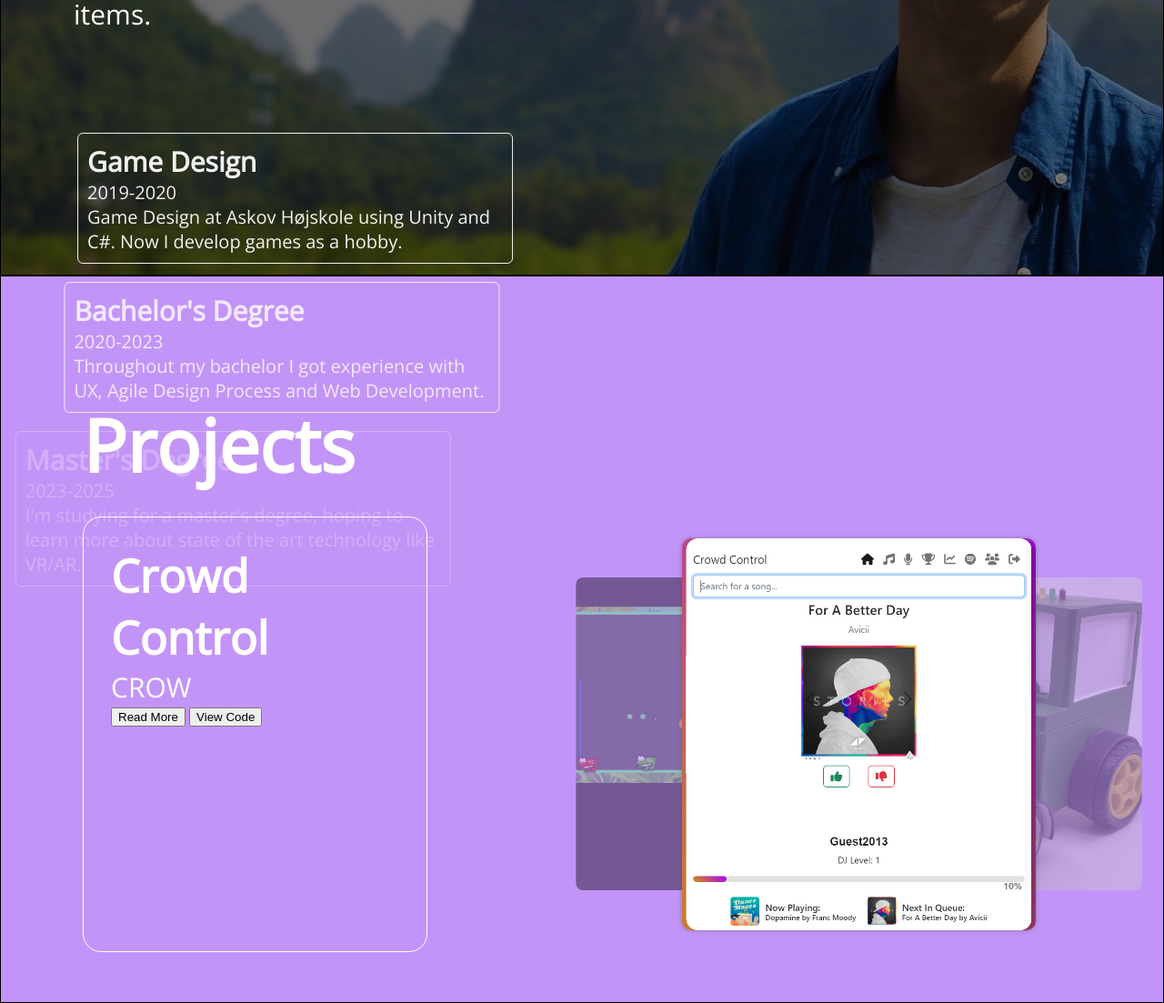
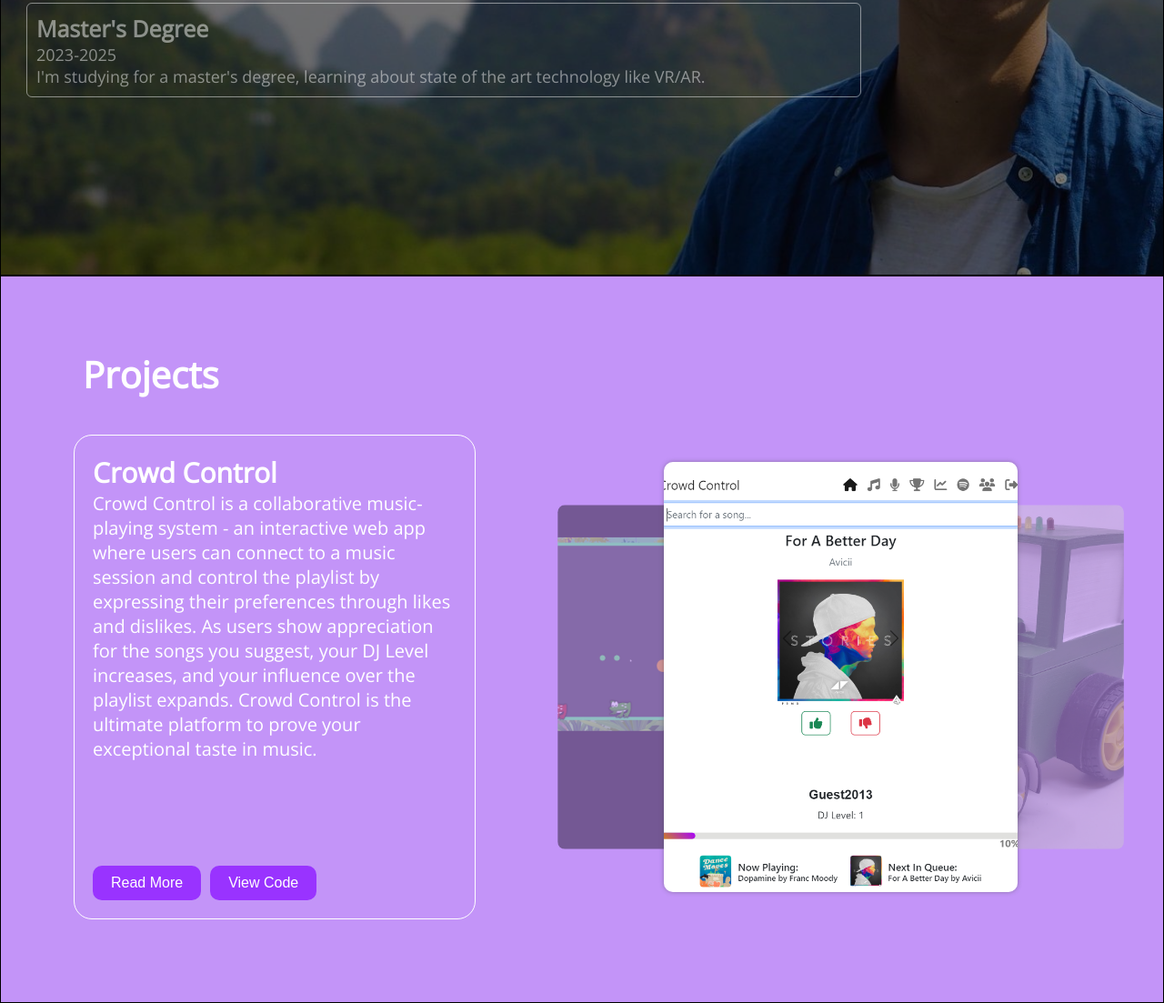
Before and after one commit to Henn0871/github-portfolio, a plain HTML site: page index.html in a window 1280 px wide. Shown: the part 1301-2404 px from the top of the page at 91% size. Drawn offline with nearby package versions, Linux system fonts and the light colour scheme.

Commit message:
Added text for the projects

```diff
--- a/index.html
+++ b/index.html
@@ -3,6 +3,7 @@
 <head>
     <meta charset="UTF-8">
     <title>Henning Lin</title>
+    <meta name="viewport" content="width=device-width, initial-scale=1.0">
     <link rel="stylesheet" type="text/css" href="styles.css">
     <link rel="icon" type="image/x-icon" href="/img/favicon.ico">
     <link rel="preconnect" href="https://fonts.googleapis.com">
@@ -18,7 +19,7 @@
     <!-- HOME PAGE -->
     <section class="hero">
         <nav id="navbar" data-aos="fade-down" data-aos-duration="1200" data-aos-delay="1500">
-            <img src="/github-portfolio/img/favicon-32x32.png" width="50" height="50" id="logo"/>
+            <img src="/img/favicon-32x32.png" width="50" height="50" id="logo"/>
             <ul>
                 <a href="#about">About</a>
                 <a href="#projects">Projects</a>
@@ -49,10 +50,10 @@
             <div class="information" data-aos="fade-up" data-aos-duration="1200" data-aos-delay="500" data-aos-once="true">
                 <h2>About</h2>
                 <div data-aos="fade-up" data-aos-duration="1200" data-aos-delay="1500" data-aos-once="true">
-                <p class="social">Chinese guy born and raised in Denmark.</p>
-                <p class="social">Currently studying IT Product Development at Aarhus University.</p>
-                <p class="social">Expecting to graduate in the year of 2025.</p>
-                <p class="social">Aside from coding, I enjoy browsing UI mockups, building PCs and 3D printing small items.</p>
+                <p class="pabout">Chinese guy born and raised in Denmark.</p>
+                <p class="pabout">Currently studying IT Product Development at Aarhus University.</p>
+                <p class="pabout">Expecting to graduate in the year of 2025.</p>
+                <p class="pabout">Aside from coding, I enjoy browsing UI mockups, building PCs and 3D printing small items.</p>
                 </div>
                 <div class="timeline">
                     <div class="container" data-aos="fade-right" data-aos-duration="1200" data-aos-delay="2500" data-aos-once="true">
@@ -78,7 +79,7 @@
                           <a href="https://kandidat.au.dk/itproduktudvikling" target="_blank">
                             <h5>Master's Degree</h5>
                             <p>2023-2025</p>
-                            <p>I'm studying for a master's degree, hoping to learn more about state of the art technology like VR/AR.</p>
+                            <p>I'm studying for a master's degree, learning about state of the art technology like VR/AR.</p>
                           </a>
                         </div>
                     </div>
@@ -93,6 +94,8 @@
             <div class="textarea">
               <h5 id="title"></h5>
               <p id="text"></p>
+            </div>
+            <div class="button-group">
               <button id ="readbtn" type="button">Read More</button>
               <button id="codebtn" type="button">View Code</button>
             </div>
--- a/script.js
+++ b/script.js
@@ -16,8 +16,9 @@ var radios = document.querySelectorAll('input[name="slider"]');
 var colors = ['#c394f8', '#428aa6', '#6fa86f'];
 var titleElement = document.getElementById("title");
 var textElement = document.getElementById("text");
-titleElement.innerHTML = "Crowd Control";
-textElement.innerHTML = "CROW";
+
+const readBtn = document.getElementById("readbtn");
+const codeBtn = document.getElementById("codebtn");
 
 radios.forEach(function(radio, index) {
   radio.addEventListener('change', function() {
@@ -25,18 +26,23 @@ radios.forEach(function(radio, index) {
       background.style.backgroundColor = colors[index];
       cardBackground.style.backgroundColor = colors[index];
 
+      const buttonColors = getButtonBackgroundColor(colors[index]);
+
+      applyButtonStyle(readBtn, buttonColors);
+      applyButtonStyle(codeBtn, buttonColors);
+
       // Change the title of the project
       let text = "";
       let content = "";
       if (colors[index] === '#c394f8') {
         text = "Crowd Control";
-        content = "CROW";
+        content = "Crowd Control is a collaborative music-playing system - an interactive web app where users can connect to a music session and control the playlist by expressing their preferences through likes and dislikes. As users show appreciation for the songs you suggest, your DJ Level increases, and your influence over the playlist expands. Crowd Control is the ultimate platform to prove your exceptional taste in music.";
       } else if (colors[index] === '#428aa6') {
         text = "EduFarm";
-        content = "EDU.";
+        content = "Edufarm is an educational toy that makes learning about agriculture fun for kids. The toy features a tractor with multiple attachments, including a plough, seeder, manure spreader, and combine harvester, along with a set of colorful tiles. With these tools, children can unleash their creativity and design their own fields and landscapes. Let them explore the wonders of the agricultural cycle and cultivate their imagination with EduFarm.";
       } else if (colors[index] === '#6fa86f') {
         text = "Fred the Frog";
-        content = "FRED.";
+        content = "Fred the Frog is a local co-op game developed in Unity, drawing inspiration from the flash game, Bubble Struggle. The game was made from scratch, serving as the final project of my Game Design Course at Askov Højskole. Embark on a thrilling journey through the mysterious jungle, where you can level up your characters and unlock hidden abilities. Get ready to leap into an exciting adventure with Fred the Frog.";
       }
 
       titleElement.innerHTML = text;
@@ -45,9 +51,6 @@ radios.forEach(function(radio, index) {
     }
   });
 });
-
-const readBtn = document.getElementById("readbtn");
-const codeBtn = document.getElementById("codebtn");
 
 readBtn.addEventListener('click', function() {
   if (titleElement.innerHTML === "Crowd Control") {
@@ -74,3 +77,42 @@ codeBtn.addEventListener('click', function() {
     console.log("View Code: Fred the Frog");
   }
 });
+
+//Get background color for buttons
+function getButtonBackgroundColor(color) {
+  switch (color) {
+    case '#c394f8':
+      return {
+        background: '#9933ff',
+        hover: '#6600cc'
+      };
+    case '#428aa6':
+      return {
+        background: '#00b4e1',
+        hover: '#0087b3'
+      };
+    case '#6fa86f':
+      return {
+        background: '#388e3c',
+        hover: '#1b5e20'
+      };
+    default:
+      return {
+        background: '#9933ff',
+        hover: '#6600cc'
+      };
+  }
+}
+
+//Get hover colors for buttons
+function applyButtonStyle(button, colors) {
+  button.style.backgroundColor = colors.background;
+  button.addEventListener('mouseover', function() {
+    button.style.backgroundColor = colors.hover;
+  });
+  button.addEventListener('mouseout', function() {
+    button.style.backgroundColor = colors.background;
+  });
+}
+
+radios[0].dispatchEvent(new Event('change'));
--- a/styles.css
+++ b/styles.css
@@ -2,16 +2,16 @@ body {
     margin: 0;
     padding: 0;
     overflow: auto;
+    scroll-behavior: smooth;
     font-family: 'Open Sans', sans-serif;
+    height: 100%;
 }
 
-html{
-    scroll-behavior: smooth;
-}
+
 
 .hero {
     height: 100vh;
-    background-image: url(/github-portfolio/img/Katrinebjerg.jpeg);
+    background-image: url(/img/Katrinebjerg.jpeg);
     background-size: cover;
     background-repeat: no-repeat;
     z-index: 1;
@@ -146,7 +146,7 @@ footer{
     position: relative;
     display: flex;
     height: 100vh;
-    background-image: url(/github-portfolio/img/About2.jpg);
+    background-image: url(/img/About2.jpg);
     background-size: cover;
     background-repeat: no-repeat;
     background-position: center right;
@@ -250,6 +250,7 @@ input[type=radio] {
     border-radius: 20px;
     margin-left: 80px;
     color: white;
+    position: relative;
 }
 
 .title{
@@ -306,25 +307,93 @@ input[type=radio] {
     }
 }
 
+button#readbtn,
+button#codebtn {
+  padding: 10px 20px;
+  color: white;
+  border: none;
+  border-radius: 10px;
+  font-size: 16px;
+  cursor: pointer;
+  margin-right: 10px;
+}
 
-@keyframes typing {
-    from {
-      width: 0;
+.button-group {
+    position: absolute;
+    bottom: 0;
+    left: 0;
+    width: 100%;
+    display: flex;
+    padding: 20px;
+}
+
+/*CSS for tablets*/
+@media (max-width: 1366px) {
+    h1 {
+        font-size: 60px;
     }
-  }
 
-  h2.typing-effect {
-    overflow: hidden;
-    border-right: .15em solid orange; /* Adjust the color and size as desired */
-    white-space: nowrap;
-    animation: typing 2s steps(40, end), blink-caret .75s step-end infinite;
-  }
+    h2 {
+        font-size: 40px;
+        margin-left: 80px;
+        margin-top: 50px;
+        margin-bottom: 10px;
+    }
 
-  @keyframes blink-caret {
-    from, to {
-      border-color: transparent;
+    h4,
+    h5 {
+        font-size: 30px;
+        margin-left: 40px;
     }
-    50% {
-      border-color: orange; /* Adjust the color to match the typing effect */
+
+    p {
+        font-size: 20px;
     }
-  }
+
+    .timeline {
+        margin-left: 70px;
+        margin-top: 20px;
+        margin-bottom: 10px;
+        width: 100%;
+    }
+
+    .container{
+        width: 100%;
+    }
+
+    .infobox {
+        width: 50%;
+        margin-left: 40px;
+    }
+
+    .textarea {
+        margin: 20px;
+    }
+
+    .project-container {
+        flex-direction: row;
+    }
+
+    .text-box h5 {
+        font-size: 25px;
+    }
+
+      .text-box p {
+        font-size: 18px;
+    }
+
+    .project-container {
+        flex-direction: row;
+      }
+
+    .infobox {
+        width: 35%;
+        margin-right: 0px;
+        margin-left: 70px;
+    }
+
+    .cards {
+        width: 50%;
+        margin-right: 20px;
+    }
+}
```
